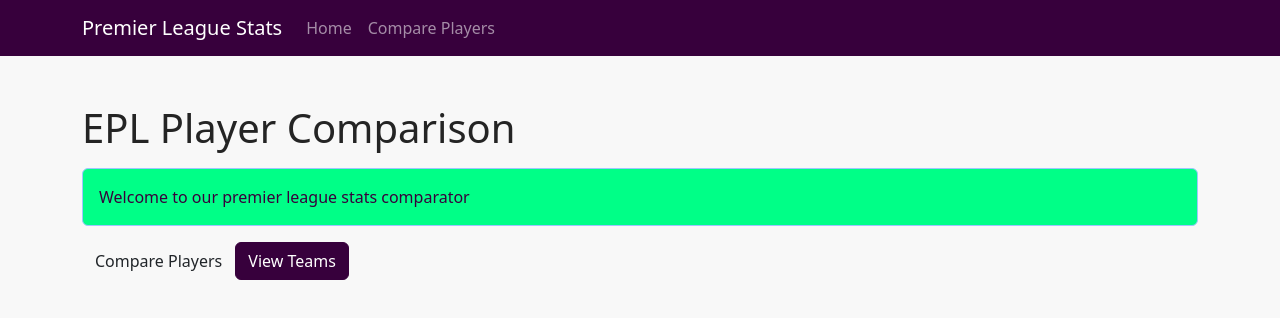
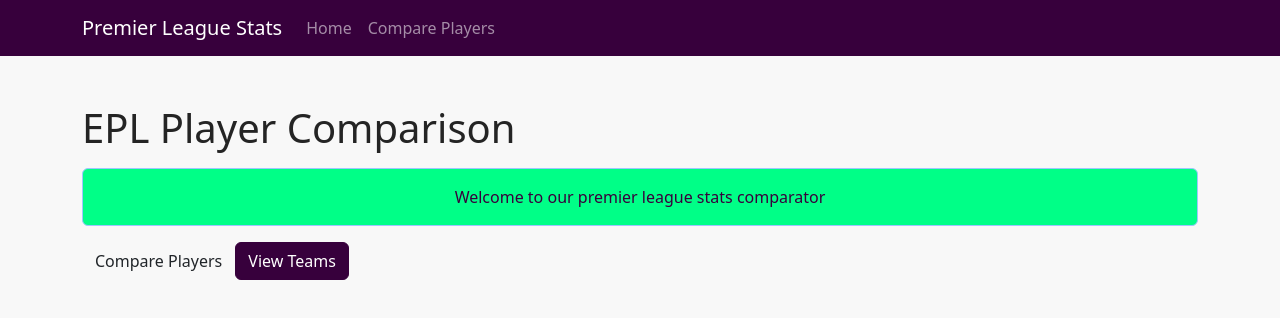
Before and after one commit to Kennedy1570/pl-comparator, a Next.js app: page / in a window 1280 px wide. Shown: the top 318 px of the page. Built offline with nearby package versions, Linux system fonts and the light colour scheme.

Commit message:
centered text in main page.js

```diff
--- a/app/page.js
+++ b/app/page.js
@@ -6,11 +6,11 @@
   return (
     <main className="container mt-5">
       <h1>EPL Player Comparison</h1>
-      <div className="alert alert-primary mt-3 fpl-accent-bg">
+      <div className="alert alert-primary mt-3 fpl-accent-bg text-center">
         Welcome to our premier league stats comparator
       </div>
-      <button className="btn btn-success2">Compare Players</button>
-      <button className="btn btn-primary">View Teams</button>
+      <button className="btn btn-success2 text-center">Compare Players</button>
+      <button className="btn btn-primary text-center">View Teams</button>
     </main>
   );
 }
```
